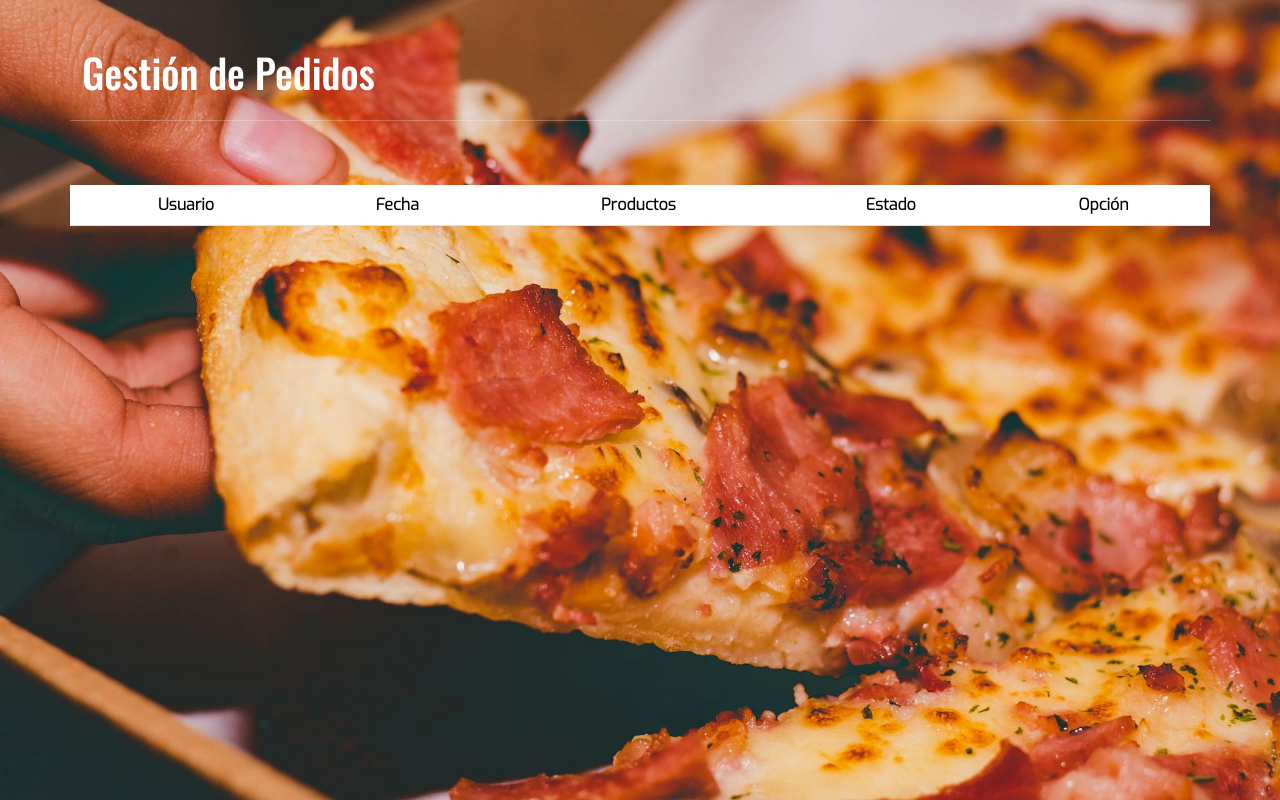
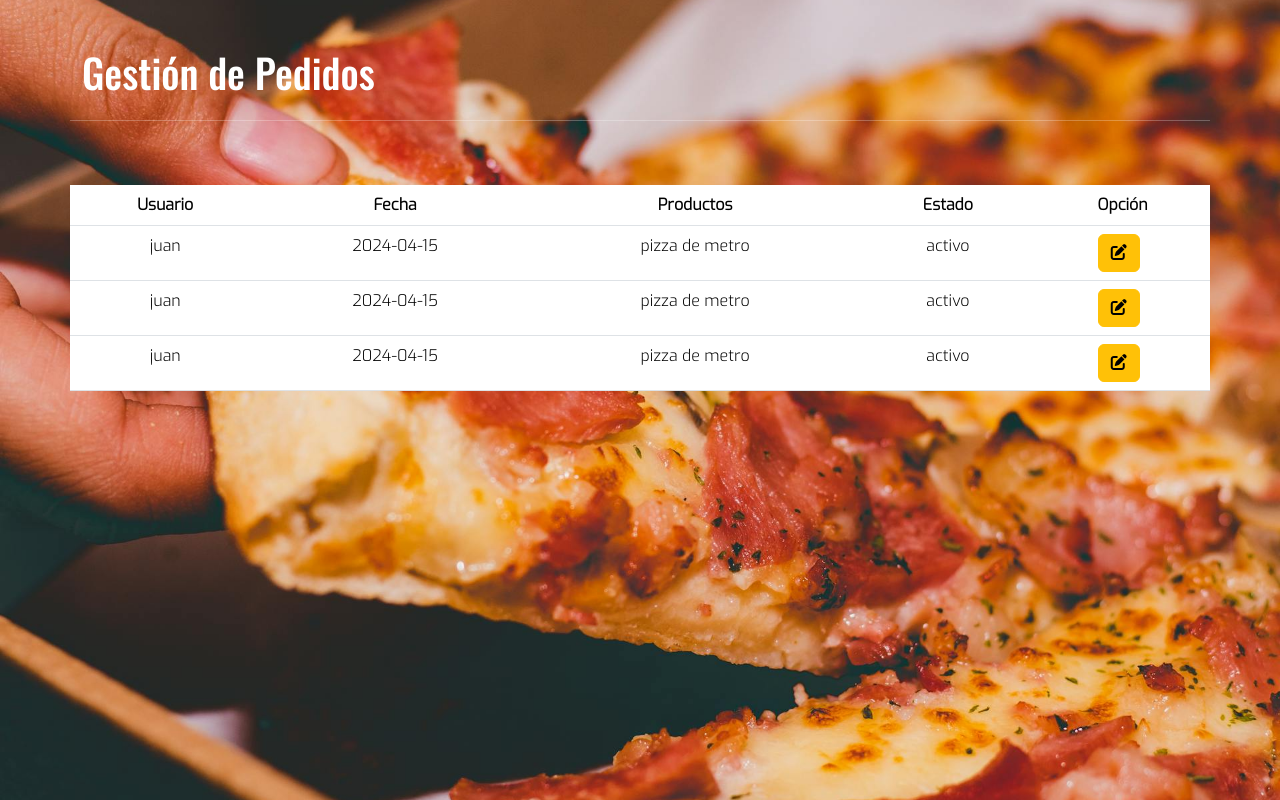
Before and after one commit to brunomry/frontendProyectoFinal_RollingCode, a React (Vite) app: page /administrador/pedidos in a window 1280 px wide. Built offline with nearby package versions, Linux system fonts and the light colour scheme.

Commit message:
Agregue fila de prueba en cp ItemPedido. Cambie color de btn nuevo usuario en cp ListaUsuarios

```diff
--- a/src/components/pages/order/ItemPedido.jsx
+++ b/src/components/pages/order/ItemPedido.jsx
@@ -1,10 +1,22 @@
-import React from 'react';
+import { Link } from "react-router-dom";
+import "../../../styles/administrador.css";
 
 const ItemPedido = () => {
   return (
-    <div>
-
-    </div>
+    <tr>
+      <td>juan</td>
+      <td>2024-04-15</td>
+      <td>pizza de metro</td>
+      <td>activo</td>
+      <td>
+        <Link
+          to={`/administrador/editarEstado/id`}
+          className="me-lg-2 btn btn-warning"
+        >
+          <i className="fa-solid fa-pen-to-square"></i>
+        </Link>
+      </td>
+    </tr>
   );
 };
 
--- a/src/components/pages/order/ListaPedidos.jsx
+++ b/src/components/pages/order/ListaPedidos.jsx
@@ -21,6 +21,8 @@ const ListaPedidos = () => {
       </thead>
       <tbody>
         <ItemPedido></ItemPedido>
+        <ItemPedido></ItemPedido>
+        <ItemPedido></ItemPedido>
       </tbody>
     </Table>
   </section>
--- a/src/components/pages/user/ListaUsuarios.jsx
+++ b/src/components/pages/user/ListaUsuarios.jsx
@@ -8,12 +8,20 @@ const ListaUsuarios = () => {
     <section className="mainSection py-5">
       <div className="container d-flex justify-content-between align-items-center flex-wrap gap-2">
         <h1>Gestión de usuarios</h1>
-        <Button className="btn btn-primary" title="Nuevo usuario" as={Link} to="/administrador/crearUsuario">
+        <Link
+          className="btnNewUser border border-1 border-white fw-bold p-2 rounded-2 text-decoration-none"
+          title="Nuevo usuario"
+          to="/administrador/crearUsuario"
+        >
           <i className="fa-solid fa-plus"></i> Nuevo usuario
-        </Button>
+        </Link>
       </div>
       <hr className="container" />
-      <Table responsive hover className="container text-center mx-2 mx-sm-auto bgTable mt-3 mt-sm-5">
+      <Table
+        responsive
+        hover
+        className="container text-center mx-2 mx-sm-auto bgTable mt-3 mt-sm-5"
+      >
         <thead>
           <tr className="text-center">
             <th>Perfil</th>
--- a/src/styles/administrador.css
+++ b/src/styles/administrador.css
@@ -27,7 +27,8 @@
   width: 100%;
 }
 
-.btnManagement {
+.btnManagement,
+.btnNewUser {
   background-color: rgba(114, 67, 67, 0.533);
   color: #fff;
   border: none;
@@ -39,6 +40,12 @@
   background-color: rgba(55, 20, 20, 0.533);
   transition: 1s;
   color: #fca9a9;
+  transform: scale(1.1);
+}
+
+.btnNewUser:hover{
+  background-color: rgba(55, 20, 20, 0.533);
+  transition: 1s;
   transform: scale(1.1);
 }
 
```
